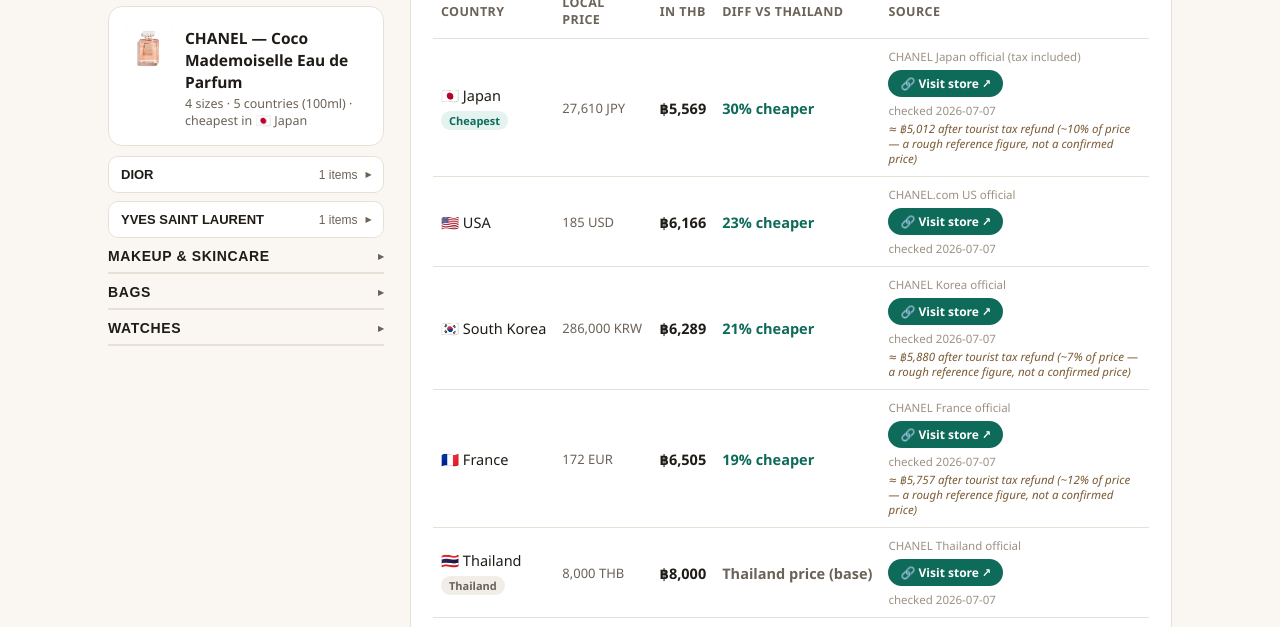
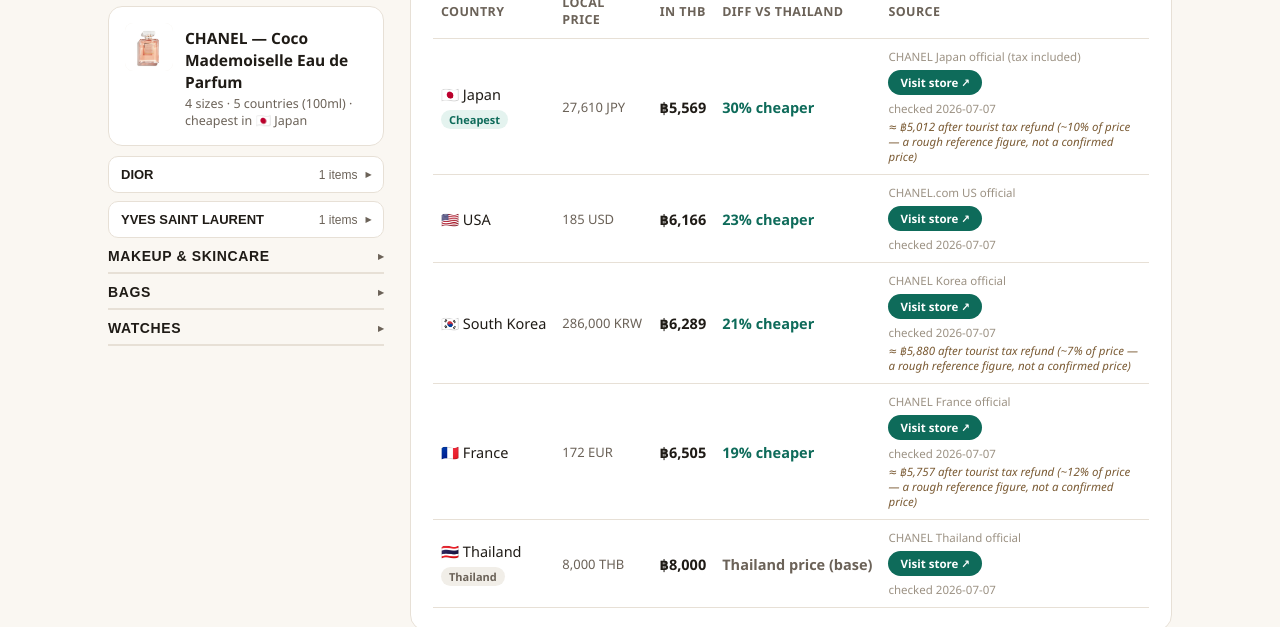
Before and after one commit to emmyjewjew/Worth-Buying-Abroad, a plain HTML site: page en.html in a window 1280 px wide. Shown: the part 466-1093 px from the top of the page. Drawn offline with Linux system fonts and the light colour scheme.

Commit message:
Tone down store link button
Drop the 🔗 emoji and match the button's font size to the retailer
text next to it — it was competing too hard for attention.

```diff
--- a/en.html
+++ b/en.html
@@ -83,7 +83,7 @@
   .badge.thai{background:#f1eee8;color:var(--sub);}
   .src{font-size:11.5px;color:#9c9284;}
   .src a{color:#9c9284;}
-  .src .storelink{display:inline-flex;align-items:center;gap:4px;margin:6px 0 4px;padding:5px 12px;background:var(--accent2);color:#fff;border-radius:20px;font-weight:600;font-size:12px;text-decoration:none;}
+  .src .storelink{display:inline-flex;align-items:center;gap:4px;margin:6px 0 4px;padding:5px 12px;background:var(--accent2);color:#fff;border-radius:20px;font-weight:600;font-size:11.5px;text-decoration:none;}
   .src .storelink:hover{opacity:.85;}
   .checked-meta{display:block;margin-top:2px;}
   .refund{margin-top:3px;font-style:italic;color:#7a5a33;}
@@ -638,7 +638,7 @@
         <td class="local">${row.localPrice.toLocaleString()} ${row.currency}</td>
         <td class="price">฿${row.thb.toLocaleString()}</td>
         <td class="diff ${diffClass}">${diffLabel}</td>
-        <td class="src">${row.retailer}<br><a class="storelink" href="${row.url}" target="_blank" rel="noopener">🔗 Visit store ↗</a>${row.altUrl ? ` <a class="storelink" href="${row.altUrl}" target="_blank" rel="noopener">${row.altLabel||'Backup link'} ↗</a>` : ''}<span class="checked-meta">checked ${row.updated}</span>${row.refundPct ? `<div class="refund">≈ ฿${Math.round(row.thb*(1-row.refundPct)).toLocaleString()} after tourist tax refund (~${Math.round(row.refundPct*100)}% of price — a rough reference figure, not a confirmed price)</div>` : ''}</td>
+        <td class="src">${row.retailer}<br><a class="storelink" href="${row.url}" target="_blank" rel="noopener">Visit store ↗</a>${row.altUrl ? ` <a class="storelink" href="${row.altUrl}" target="_blank" rel="noopener">${row.altLabel||'Backup link'} ↗</a>` : ''}<span class="checked-meta">checked ${row.updated}</span>${row.refundPct ? `<div class="refund">≈ ฿${Math.round(row.thb*(1-row.refundPct)).toLocaleString()} after tourist tax refund (~${Math.round(row.refundPct*100)}% of price — a rough reference figure, not a confirmed price)</div>` : ''}</td>
       </tr>`;
   }).join('');
 
```
Also changed, not shown: index.html (+2 -2 lines), price-compare-en.html (+2 -2 lines), price-compare.html (+2 -2 lines).
